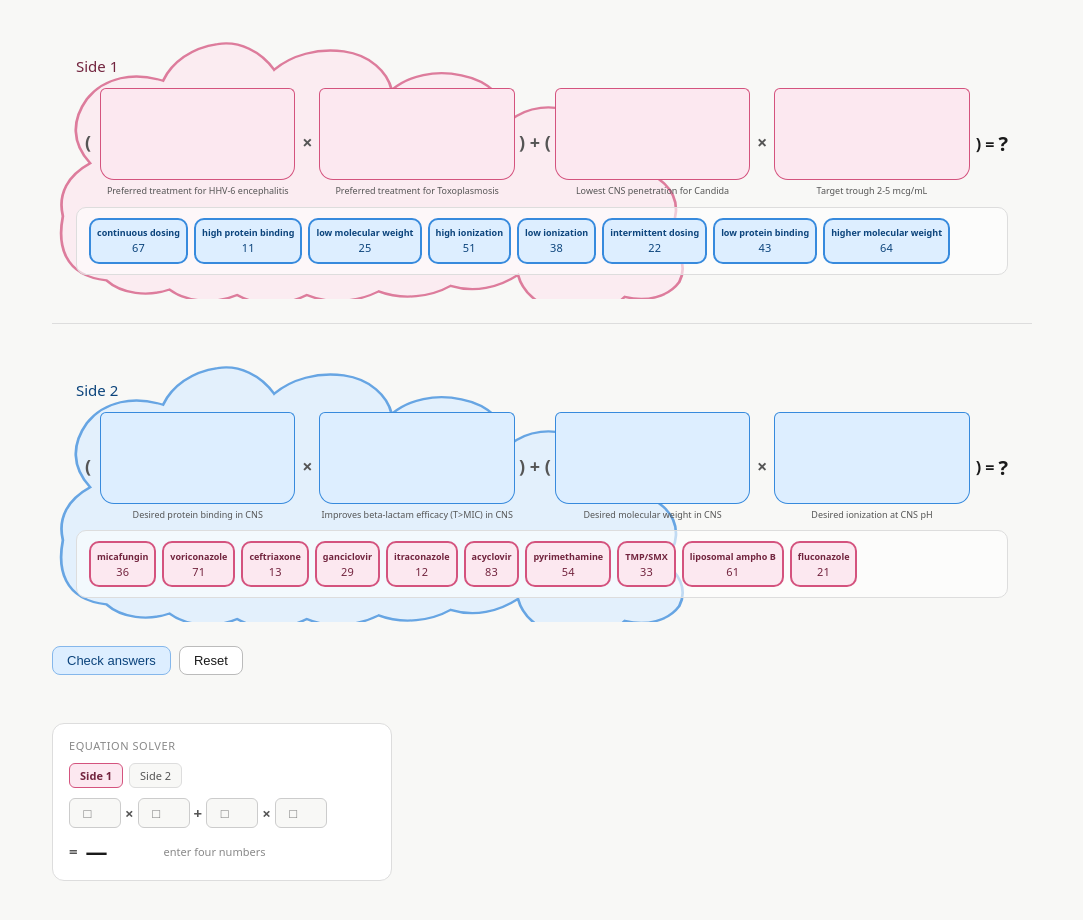
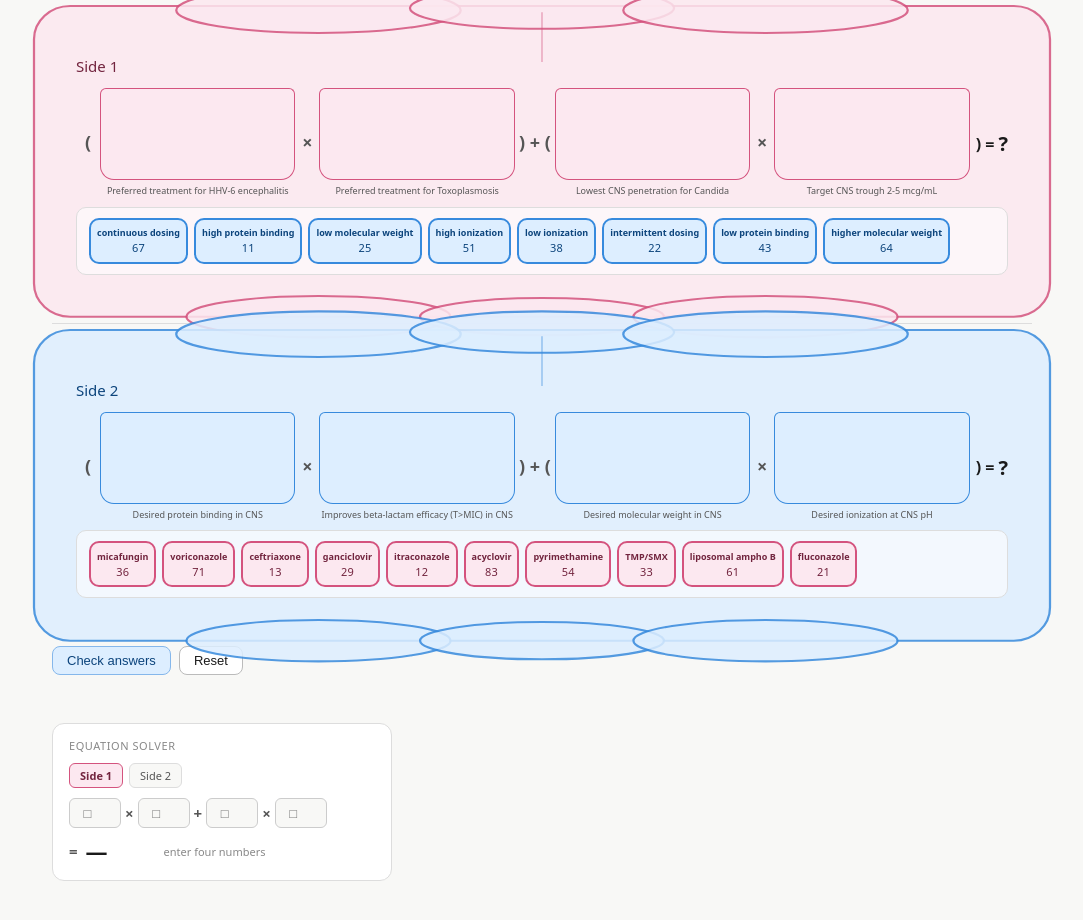
Before and after one commit to doctordianasaur/crossed-signals, a plain HTML site: page index.html in a window 1280 px wide. Shown: the whole page, without its empty margins (98-1181 px from the left). Drawn offline with Linux system fonts and the light colour scheme.

Commit message:
Add files via upload

```diff
--- a/index.html
+++ b/index.html
@@ -8,8 +8,8 @@
 *{box-sizing:border-box;margin:0;padding:0}
 body{font-family:system-ui,-apple-system,sans-serif;background:#f8f8f6;color:#1a1a1a;padding:1.5rem 1rem 3rem;}
 .puzzle-wrap{display:flex;flex-direction:column;gap:1.5rem;max-width:980px;margin:0 auto;user-select:none}
-.brain-section{position:relative;padding:2rem 1.5rem 1.5rem;}
-.brain-bg{position:absolute;inset:0;width:100%;height:100%;pointer-events:none}
+.brain-section{position:relative;padding:2rem 1.5rem 1.5rem;border-radius:28px;overflow:visible}
+.brain-bg{position:absolute;inset:-18px;width:calc(100% + 36px);height:calc(100% + 36px);pointer-events:none;overflow:visible}
 .brain-content{position:relative;z-index:1}
 .side-header{font-size:15px;font-weight:500;margin-bottom:12px}
 .buckets-and-ops{display:flex;align-items:flex-start;gap:0}
@@ -67,7 +67,17 @@ button:hover{background:#f0f0ee}
   <!-- SIDE 1: pink buckets, blue beads -->
   <div class="brain-section" id="side1-section">
     <svg class="brain-bg" viewBox="0 0 900 300" preserveAspectRatio="none" xmlns="http://www.w3.org/2000/svg">
-      <path d="M50,280 C10,275 5,240 10,210 C5,185 15,165 35,152 C18,130 18,105 32,82 C48,58 75,52 102,62 C110,42 128,26 152,22 C172,18 192,30 204,50 C220,34 244,26 268,30 C292,34 308,52 312,72 C328,56 352,50 376,56 C402,62 418,82 420,106 C436,90 460,86 482,98 C506,110 514,136 508,162 C526,154 548,158 562,174 C578,192 576,218 560,234 C576,244 584,264 576,282 C566,298 546,304 526,298 C510,316 488,320 466,312 C446,308 432,292 428,274 C410,288 388,294 366,286 C348,298 322,302 300,292 C280,304 254,306 234,296 C214,308 188,308 170,296 C150,306 124,304 108,290 C88,298 64,295 50,280 Z" fill="#fce8f0" stroke="#d4537e" stroke-width="2.5" opacity="0.75"/>
+      <rect x="0" y="0" width="100%" height="100%" rx="32" ry="32" fill="#fce8f0" stroke="#d4537e" stroke-width="2" opacity="0.85"/>
+      <!-- brain hemisphere bumps top -->
+      <ellipse cx="28%" cy="4" rx="14%" ry="22" fill="#fce8f0" stroke="#d4537e" stroke-width="2" opacity="0.85"/>
+      <ellipse cx="50%" cy="2" rx="13%" ry="20" fill="#fce8f0" stroke="#d4537e" stroke-width="2" opacity="0.85"/>
+      <ellipse cx="72%" cy="4" rx="14%" ry="22" fill="#fce8f0" stroke="#d4537e" stroke-width="2" opacity="0.85"/>
+      <!-- brain fissure line top center -->
+      <line x1="50%" y1="2%" x2="50%" y2="18%" stroke="#d4537e" stroke-width="1.5" opacity="0.4"/>
+      <!-- bottom bumps -->
+      <ellipse cx="28%" cy="100%" rx="13%" ry="20" fill="#fce8f0" stroke="#d4537e" stroke-width="2" opacity="0.85"/>
+      <ellipse cx="50%" cy="100%" rx="12%" ry="18" fill="#fce8f0" stroke="#d4537e" stroke-width="2" opacity="0.85"/>
+      <ellipse cx="72%" cy="100%" rx="13%" ry="20" fill="#fce8f0" stroke="#d4537e" stroke-width="2" opacity="0.85"/>
     </svg>
     <div class="brain-content">
       <div class="side-header" style="color:#72243E">Side 1</div>
@@ -81,7 +91,14 @@ button:hover{background:#f0f0ee}
   <!-- SIDE 2: blue buckets, pink beads -->
   <div class="brain-section" id="side2-section">
     <svg class="brain-bg" viewBox="0 0 900 300" preserveAspectRatio="none" xmlns="http://www.w3.org/2000/svg">
-      <path d="M50,280 C10,275 5,240 10,210 C5,185 15,165 35,152 C18,130 18,105 32,82 C48,58 75,52 102,62 C110,42 128,26 152,22 C172,18 192,30 204,50 C220,34 244,26 268,30 C292,34 308,52 312,72 C328,56 352,50 376,56 C402,62 418,82 420,106 C436,90 460,86 482,98 C506,110 514,136 508,162 C526,154 548,158 562,174 C578,192 576,218 560,234 C576,244 584,264 576,282 C566,298 546,304 526,298 C510,316 488,320 466,312 C446,308 432,292 428,274 C410,288 388,294 366,286 C348,298 322,302 300,292 C280,304 254,306 234,296 C214,308 188,308 170,296 C150,306 124,304 108,290 C88,298 64,295 50,280 Z" fill="#ddeeff" stroke="#378ADD" stroke-width="2.5" opacity="0.75"/>
+      <rect x="0" y="0" width="100%" height="100%" rx="32" ry="32" fill="#ddeeff" stroke="#378ADD" stroke-width="2" opacity="0.85"/>
+      <ellipse cx="28%" cy="4" rx="14%" ry="22" fill="#ddeeff" stroke="#378ADD" stroke-width="2" opacity="0.85"/>
+      <ellipse cx="50%" cy="2" rx="13%" ry="20" fill="#ddeeff" stroke="#378ADD" stroke-width="2" opacity="0.85"/>
+      <ellipse cx="72%" cy="4" rx="14%" ry="22" fill="#ddeeff" stroke="#378ADD" stroke-width="2" opacity="0.85"/>
+      <line x1="50%" y1="2%" x2="50%" y2="18%" stroke="#378ADD" stroke-width="1.5" opacity="0.4"/>
+      <ellipse cx="28%" cy="100%" rx="13%" ry="20" fill="#ddeeff" stroke="#378ADD" stroke-width="2" opacity="0.85"/>
+      <ellipse cx="50%" cy="100%" rx="12%" ry="18" fill="#ddeeff" stroke="#378ADD" stroke-width="2" opacity="0.85"/>
+      <ellipse cx="72%" cy="100%" rx="13%" ry="20" fill="#ddeeff" stroke="#378ADD" stroke-width="2" opacity="0.85"/>
     </svg>
     <div class="brain-content">
       <div class="side-header" style="color:#0C447C">Side 2</div>
@@ -169,7 +186,7 @@ const TOP_BUCKETS=[
   {id:'t1',num:1,label:'Preferred treatment for HHV-6 encephalitis', answerCi:1, answerLabel:'low protein binding'},
   {id:'t2',num:2,label:'Preferred treatment for Toxoplasmosis',       answerCi:3, answerLabel:'continuous dosing'},
   {id:'t3',num:3,label:'Lowest CNS penetration for Candida',          answerCi:4, answerLabel:'low molecular weight'},
-  {id:'t4',num:4,label:'Target trough 2-5 mcg/mL',                   answerCi:5, answerLabel:'low ionization'},
+  {id:'t4',num:4,label:'Target CNS trough 2-5 mcg/mL',                   answerCi:5, answerLabel:'low ionization'},
 ];
 
 const BOT_BUCKETS=[
```
